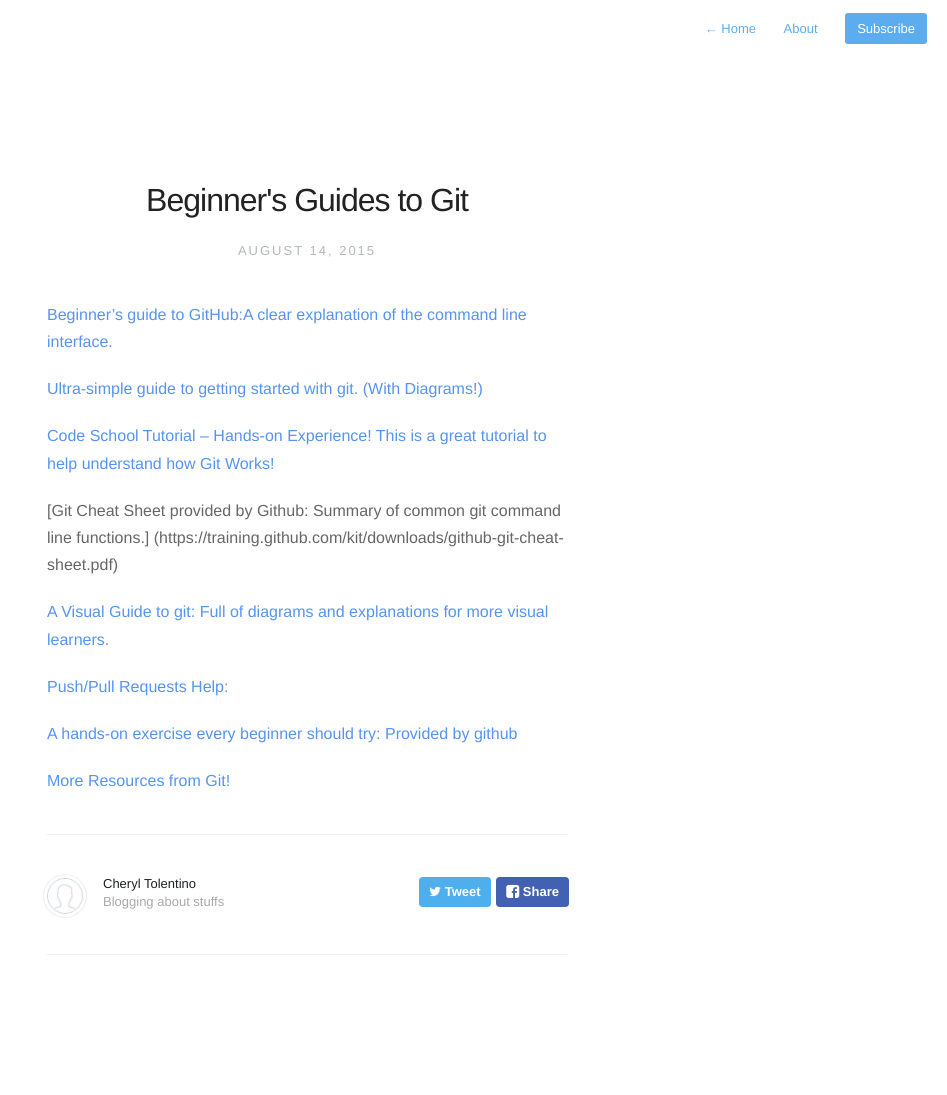
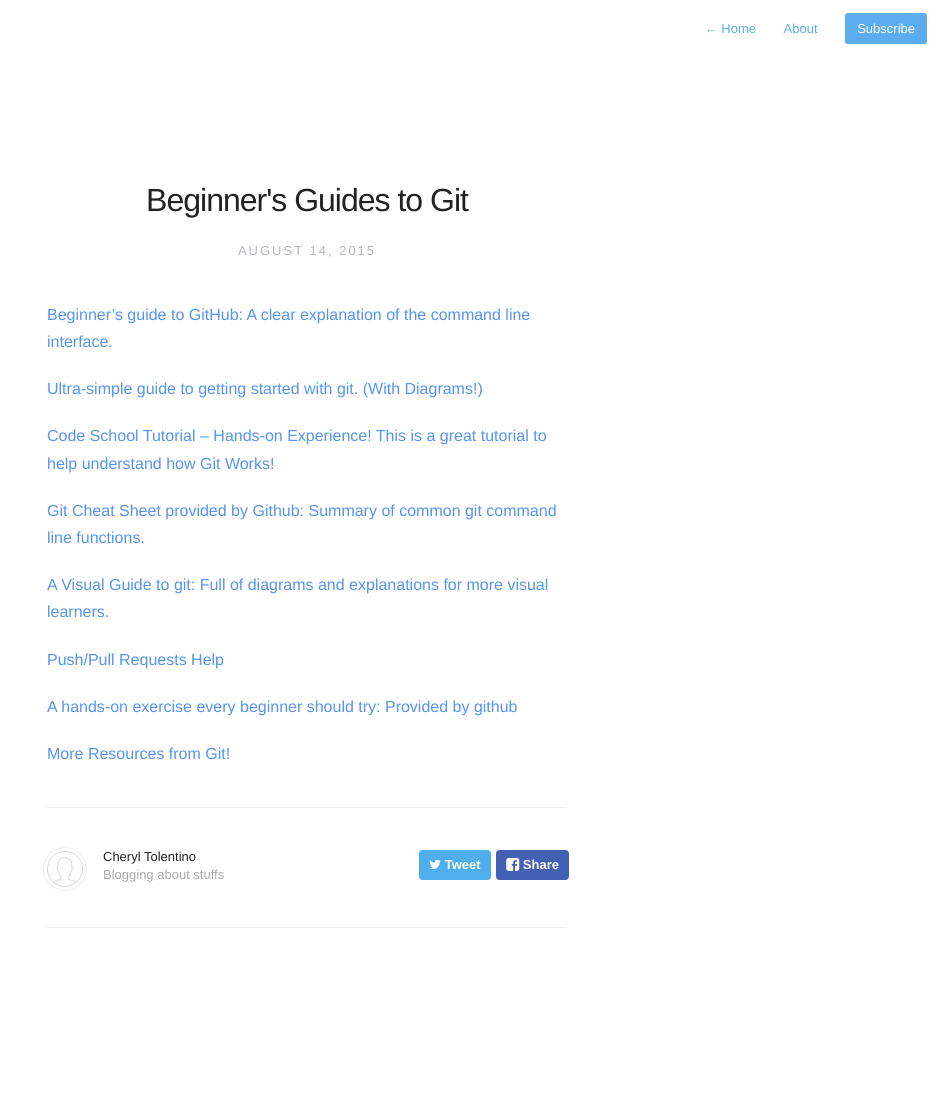
Before and after one commit to CherylTino/Github-for-Publishers, a Jekyll site: the page built from _posts/2015-08-11-beginners-guide.md, in a window 1280 px wide. Shown: the whole page, without its empty margins (333-1280 px from the left). Built offline with Jekyll 4.4.1, drawn with Linux system fonts in a browser that asks for light colours; nearby versions of some CDN libraries; Markdown is read by kramdown in place of the engine named in the settings; after the commit the page ends 1068 px from its top, so only the background shows below that.

Commit message:
format fixes

```diff
--- a/_posts/2015-08-11-beginners-guide.md
+++ b/_posts/2015-08-11-beginners-guide.md
@@ -3,19 +3,18 @@ title:  "Beginner's Guides to Git"
 date:   2015-08-14 10:18:00
 description: 'Build your Git skills with hands-on tutorials and reference guides!'
 ---
-[Beginner’s guide to GitHub:A clear explanation of the command line interface.](http://readwrite.com/2013/09/30/understanding-github-a-journey-for-beginners-part-1)
+[Beginner’s guide to GitHub: A clear explanation of the command line interface.](http://readwrite.com/2013/09/30/understanding-github-a-journey-for-beginners-part-1)
 
 [Ultra-simple guide to getting started with git. (With Diagrams!)](http://rogerdudler.github.io/git-guide/)
 
 
 [Code School Tutorial – Hands-on Experience! This is a great tutorial to help understand how Git Works!](https://try.github.io/levels/1/challenges/1)
 
-[Git Cheat Sheet provided by Github: Summary of common git command line functions.]
-(https://training.github.com/kit/downloads/github-git-cheat-sheet.pdf)
+[Git Cheat Sheet provided by Github: Summary of common git command line functions.](https://training.github.com/kit/downloads/github-git-cheat-sheet.pdf)
 
 [A Visual Guide to git: Full of diagrams and explanations for more visual learners.](http://marklodato.github.io/visual-git-guide/index-en.html)
 
-[Push/Pull Requests Help:](https://help.github.com/articles/how-can-i-push-or-pull/)
+[Push/Pull Requests Help](https://help.github.com/articles/how-can-i-push-or-pull/)
 
 [A hands-on exercise every beginner should try: Provided by github](https://guides.github.com/activities/hello-world/)
 
```
Also changed, not shown: _posts/2015-08-10-get-started.md (+1 -1 lines).
